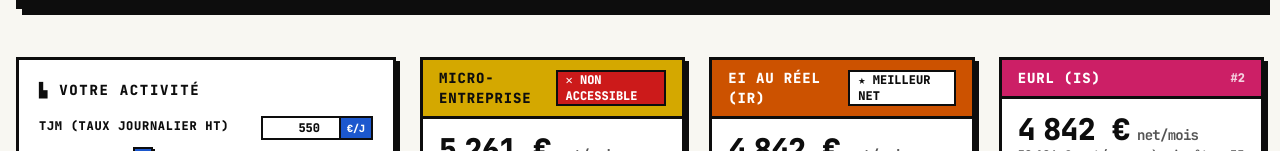
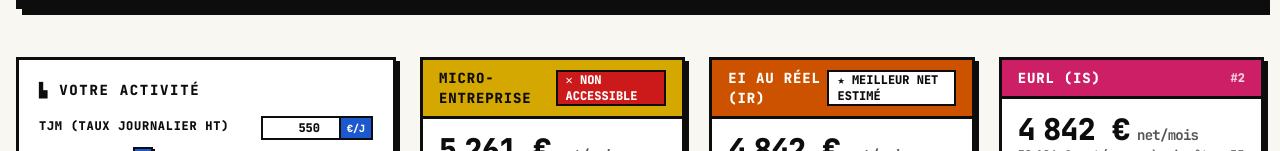
Before and after one commit to aelmufti/is-freelance-worth-it-for-you, a React (Vite) app: page / in a window 1280 px wide. Shown: the part 649-800 px from the top of the page. Built offline with nearby package versions, Linux system fonts and the light colour scheme.

Commit message:
CHANGING LABELS

```diff
--- a/src/components/Results.tsx
+++ b/src/components/Results.tsx
@@ -46,7 +46,7 @@ export function ResultCard({
           </span>
         ) : best ? (
           <span className="border-2 border-ink bg-white px-2 text-xs font-extrabold text-ink">
-            ★ MEILLEUR NET
+            ★ MEILLEUR NET ESTIMÉ
           </span>
         ) : (
           <span className="text-xs font-extrabold opacity-80">#{rank}</span>
```
